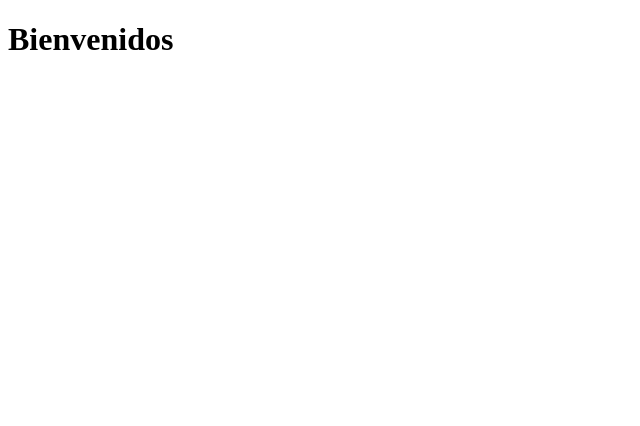
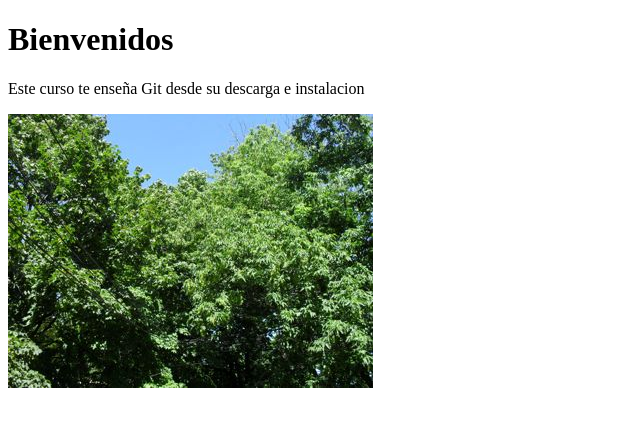
Before and after one commit to Domingo13dvn/practicando-git, a plain HTML site: page index.html in a window 1280 px wide. Shown: the whole page, without its empty margins (0-640 px from the left). Drawn offline with Linux system fonts and the light colour scheme.

Commit message:
Se< agrega una imagen al proyecto y se la lee desde index.html

```diff
--- a/index.html
+++ b/index.html
@@ -8,5 +8,9 @@
 </head>
 <body>
     <h1>Bienvenidos</h1>
+    <p>Este curso te enseña Git desde su descarga e instalacion</p>
+    <div>
+        <img src="miimagen.jpg" alt="Nueva imagen">
+    </div>
 </body>
 </html>
```
Also changed, not shown: miimagen.jpg (added).
